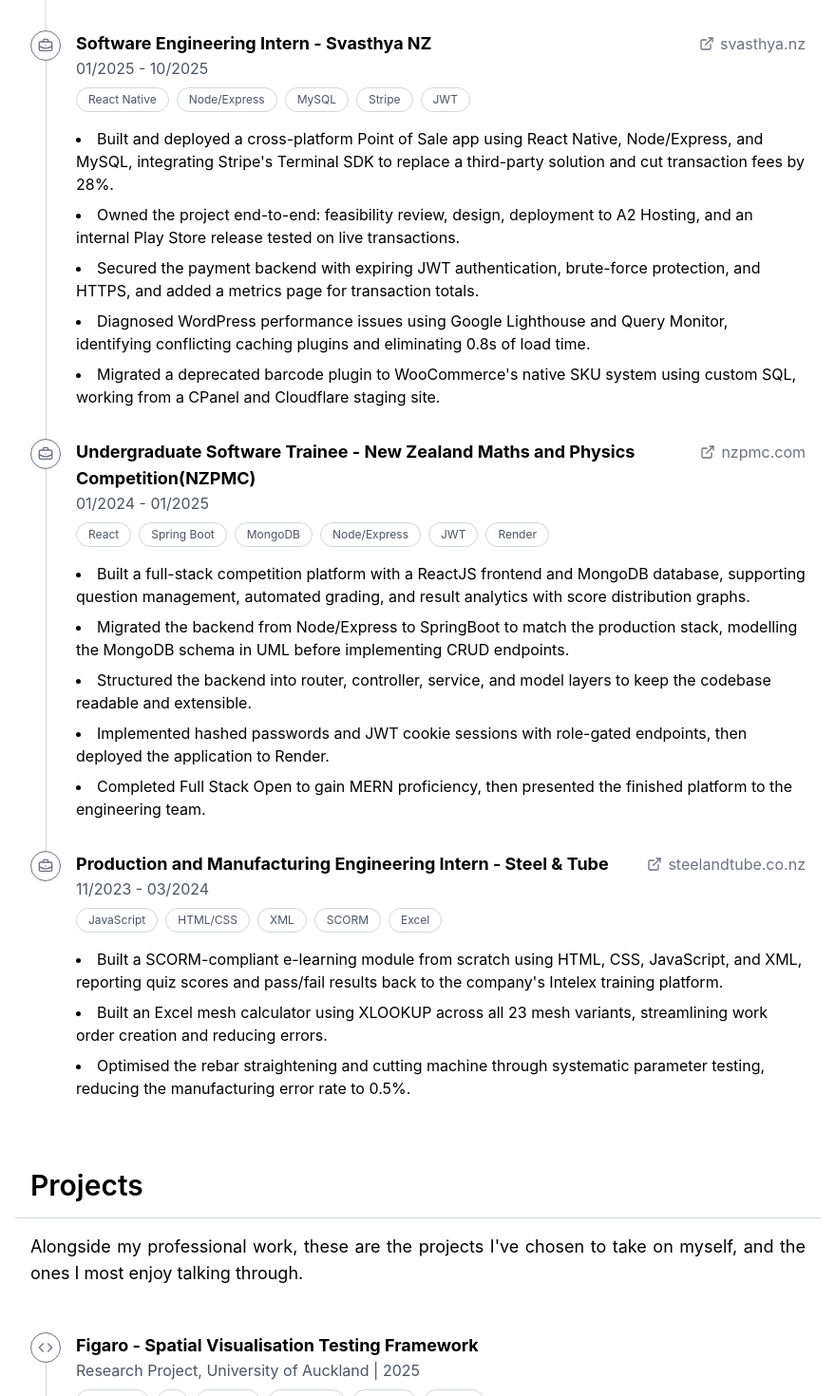
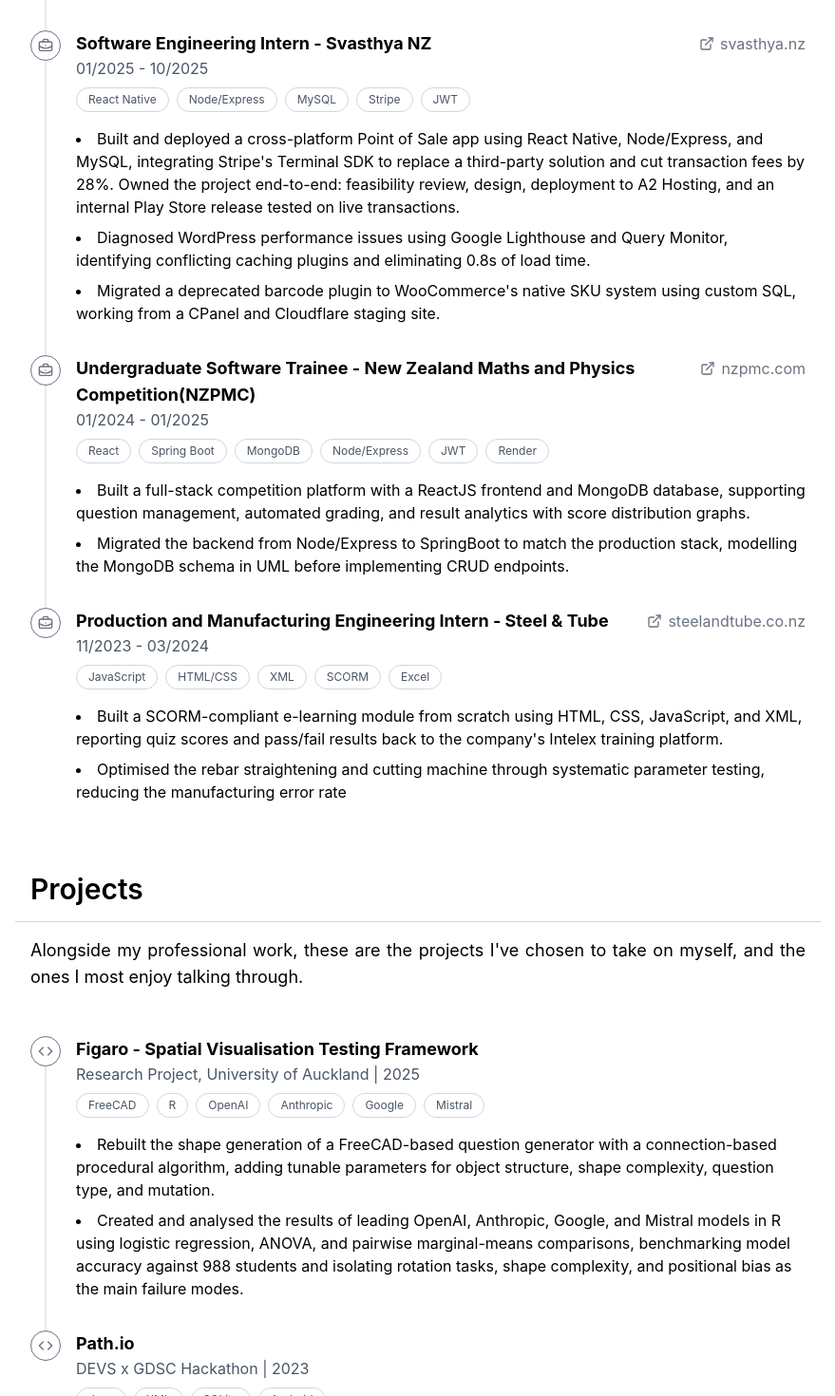
Before and after one commit to tom1dev/portfolio, a React (Vite) app: page / in a window 1280 px wide. Shown: the part 1900-3370 px from the top of the page at 95% size, without its empty margins (332-1211 px from the left). Built offline with nearby package versions, Linux system fonts and the light colour scheme.

Commit message:
updated project and experience content

```diff
--- a/src/components/MyExperience.tsx
+++ b/src/components/MyExperience.tsx
@@ -58,9 +58,7 @@
         href: "https://svasthya.nz/",
         tech: ["React Native", "Node/Express", "MySQL", "Stripe", "JWT"],
         bulletPoints: [
-            "Built and deployed a cross-platform Point of Sale app using React Native, Node/Express, and MySQL, integrating Stripe's Terminal SDK to replace a third-party solution and cut transaction fees by 28%.",
-            "Owned the project end-to-end: feasibility review, design, deployment to A2 Hosting, and an internal Play Store release tested on live transactions.",
-            "Secured the payment backend with expiring JWT authentication, brute-force protection, and HTTPS, and added a metrics page for transaction totals.",
+            "Built and deployed a cross-platform Point of Sale app using React Native, Node/Express, and MySQL, integrating Stripe's Terminal SDK to replace a third-party solution and cut transaction fees by 28%. Owned the project end-to-end: feasibility review, design, deployment to A2 Hosting, and an internal Play Store release tested on live transactions.",
             "Diagnosed WordPress performance issues using Google Lighthouse and Query Monitor, identifying conflicting caching plugins and eliminating 0.8s of load time.",
             "Migrated a deprecated barcode plugin to WooCommerce's native SKU system using custom SQL, working from a CPanel and Cloudflare staging site.",
         ],
@@ -73,9 +71,6 @@
         bulletPoints: [
             "Built a full-stack competition platform with a ReactJS frontend and MongoDB database, supporting question management, automated grading, and result analytics with score distribution graphs.",
             "Migrated the backend from Node/Express to SpringBoot to match the production stack, modelling the MongoDB schema in UML before implementing CRUD endpoints.",
-            "Structured the backend into router, controller, service, and model layers to keep the codebase readable and extensible.",
-            "Implemented hashed passwords and JWT cookie sessions with role-gated endpoints, then deployed the application to Render.",
-            "Completed Full Stack Open to gain MERN proficiency, then presented the finished platform to the engineering team.",
         ],
     },
     {
@@ -85,8 +80,7 @@
         tech: ["JavaScript", "HTML/CSS", "XML", "SCORM", "Excel"],
         bulletPoints: [
             "Built a SCORM-compliant e-learning module from scratch using HTML, CSS, JavaScript, and XML, reporting quiz scores and pass/fail results back to the company's Intelex training platform.",
-            "Built an Excel mesh calculator using XLOOKUP across all 23 mesh variants, streamlining work order creation and reducing errors.",
-            "Optimised the rebar straightening and cutting machine through systematic parameter testing, reducing the manufacturing error rate to 0.5%.",
+            "Optimised the rebar straightening and cutting machine through systematic parameter testing, reducing the manufacturing error rate",
         ],
     },
 ]
--- a/src/components/MyProjects.tsx
+++ b/src/components/MyProjects.tsx
@@ -58,8 +58,7 @@
         tech: ["FreeCAD", "R", "OpenAI", "Anthropic", "Google", "Mistral"],
         bulletPoints: [
             "Rebuilt the shape generation of a FreeCAD-based question generator with a connection-based procedural algorithm, adding tunable parameters for object structure, shape complexity, question type, and mutation.",
-            "Built an evaluation pipeline that ran generated question banks against five multimodal models, collecting 15,840 responses with shuffled answer positions to measure consistency across attempts.",
-            "Analysed the results in R using logistic regression, ANOVA, and pairwise marginal-means comparisons, benchmarking model accuracy against 988 students and isolating rotation tasks, shape complexity, and positional bias as the main failure modes.",
+            "Created and analysed the results of leading OpenAI, Anthropic, Google, and Mistral models in R using logistic regression, ANOVA, and pairwise marginal-means comparisons, benchmarking model accuracy against 988 students and isolating rotation tasks, shape complexity, and positional bias as the main failure modes.",
         ],
     },
     {
```
